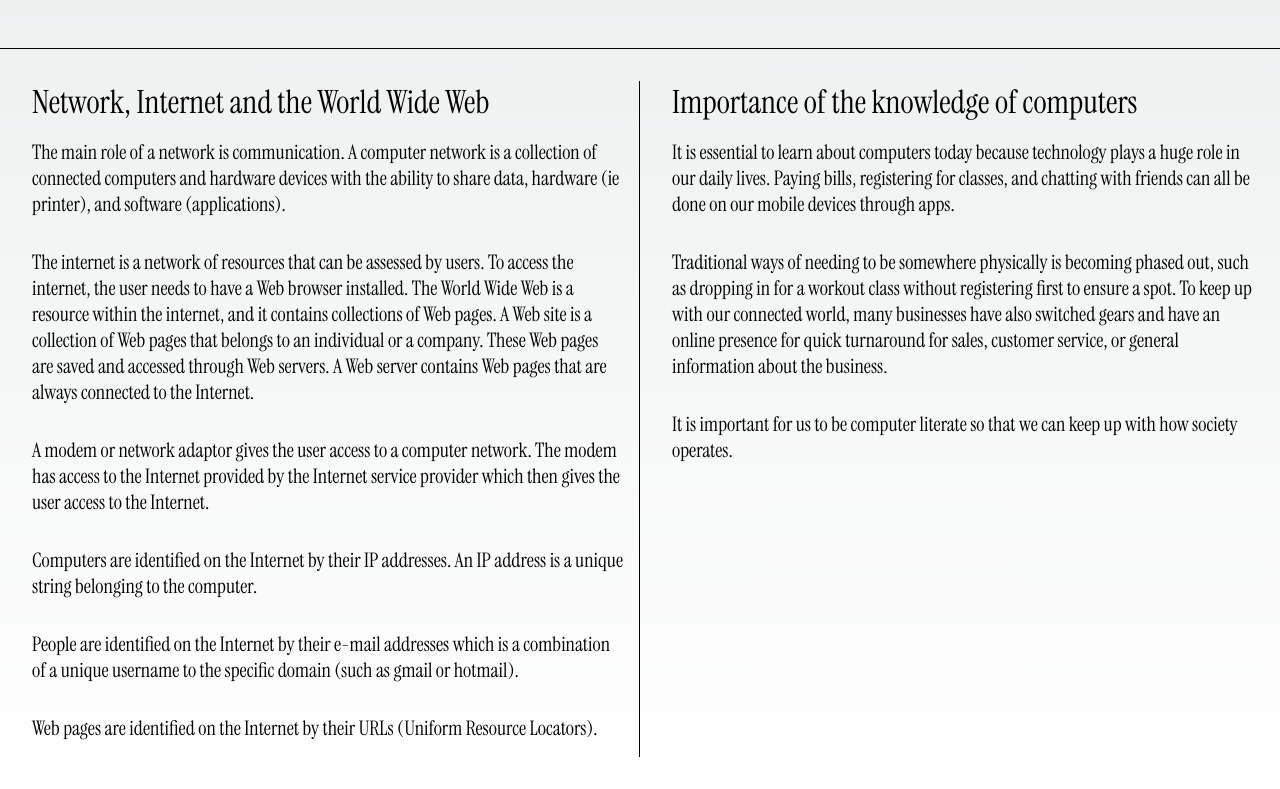
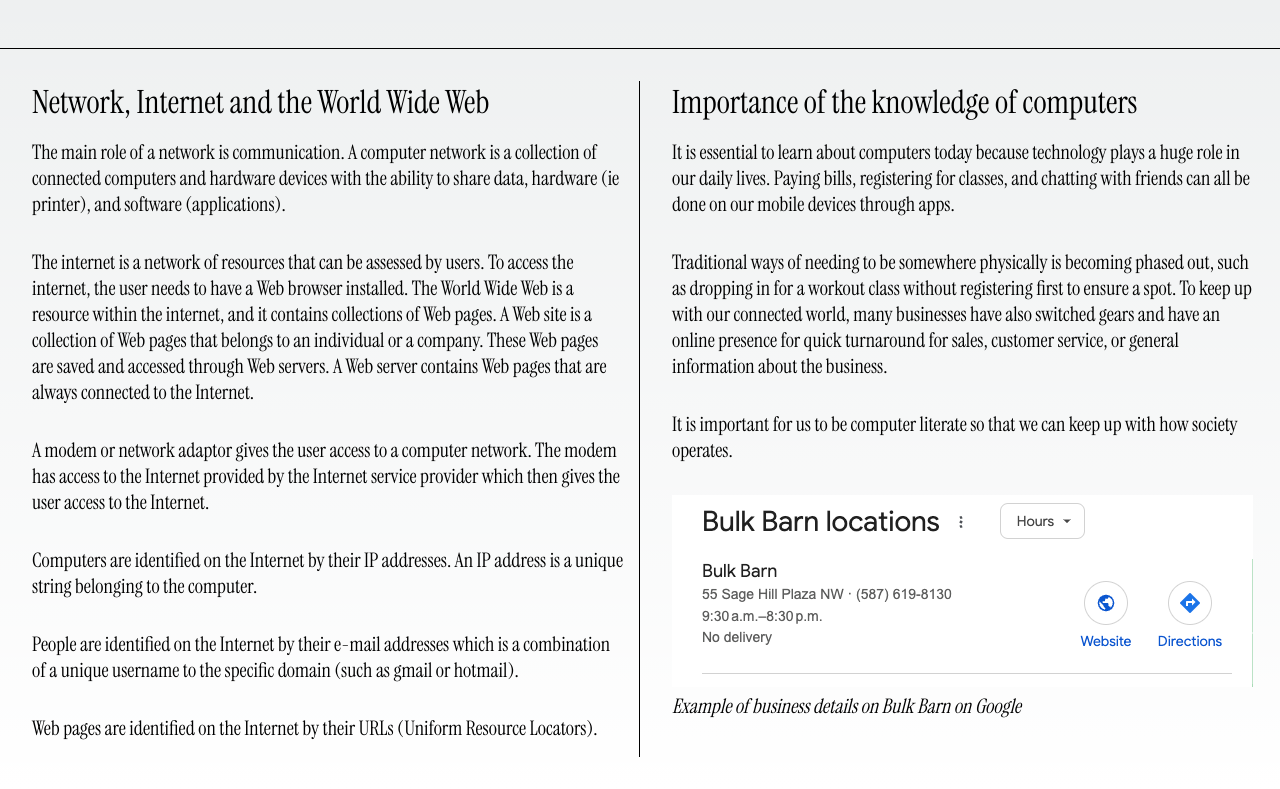
Before and after one commit to maanderz/portfolio-1, a Next.js app: page /concepts in a window 1280 px wide. Shown: the part 1115-1904 px from the top of the page. Built offline with nearby package versions, Linux system fonts and the light colour scheme.

Commit message:
added image to computers section

```diff
--- a/src/app/concepts/section-2.js
+++ b/src/app/concepts/section-2.js
@@ -1,5 +1,7 @@
 import styles from "../page.module.css";
 import localFont from 'next/font/local'
+import Image from 'next/image'
+import hours from '../../../public/hours.png'
 
 const myFont = localFont({ src: '../Instrument_Serif/InstrumentSerif-Regular.ttf' })
 
@@ -12,6 +14,13 @@ export default function Computers() {
           <div className={styles.concept_description_left}>It is essential to learn about computers today because technology plays a huge role in our daily lives. Paying bills, registering for classes, and chatting with friends can all be done on our mobile devices through apps.</div>
           <div className={styles.concept_description_left}>Traditional ways of needing to be somewhere physically is becoming phased out, such as dropping in for a workout class without registering first to ensure a spot. To keep up with our connected world, many businesses have also switched gears and have an online presence for quick turnaround for sales, customer service, or general information about the business.</div>
           <div className={styles.concept_description_left}>It is important for us to be computer literate so that we can keep up with how society operates.</div>
+          <div style={{ paddingTop: '1rem' }} >
+            <Image
+              src={hours}
+              alt="Details of Bulk Barn on Google"
+            />
+            <div style={{ fontStyle: 'italic' }}>Example of business details on Bulk Barn on Google</div>
+          </div>
         </div>
       </div>
     </div>
```
Also changed, not shown: public/hours.png (added).
